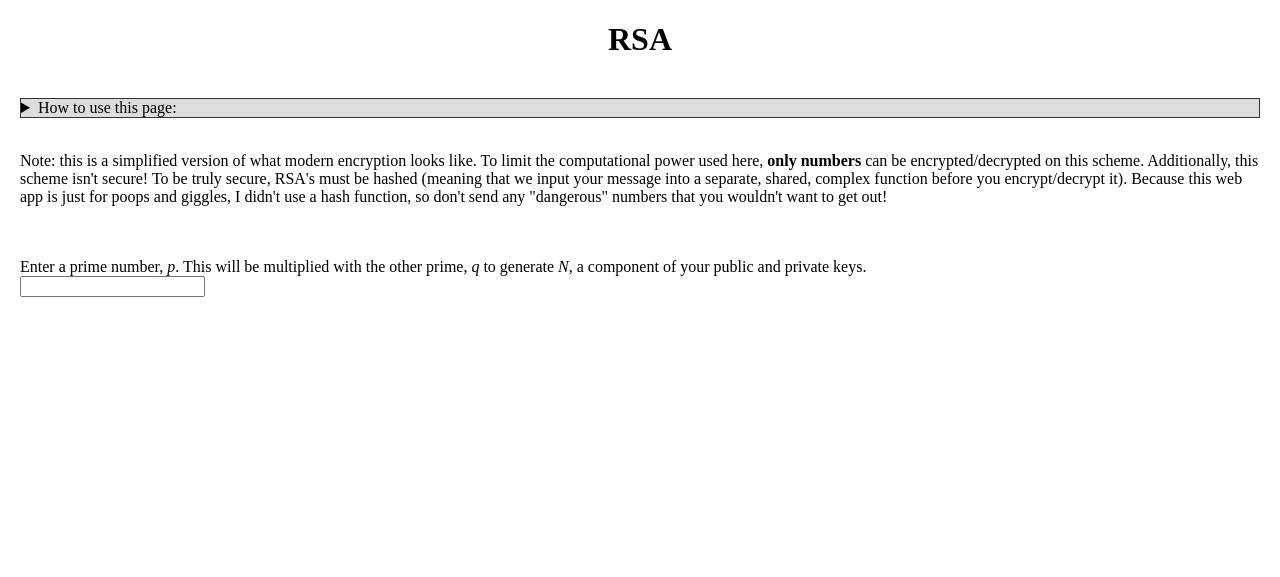
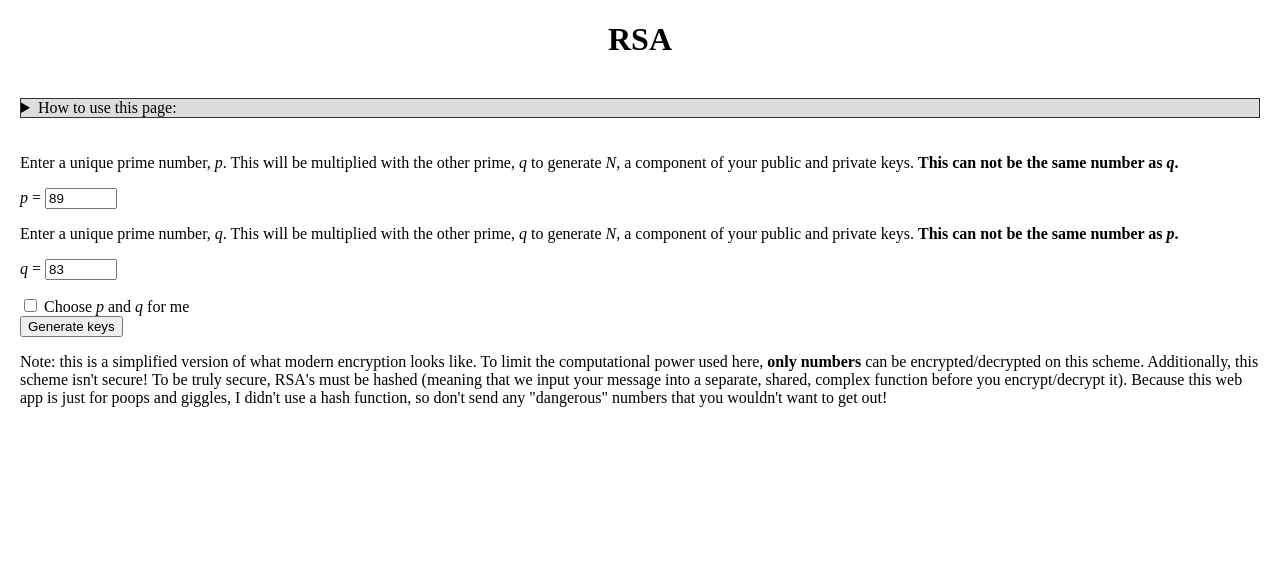
Before and after one commit to seescoto/cs406, a Flask app: page /RSA in a window 1280 px wide. Shown: the part 70-647 px from the top of the page. Run offline with Flask 3, Linux system fonts and the light colour scheme.

Commit message:
RSA page not allowing user to choose p and q

```diff
--- a/app.py
+++ b/app.py
@@ -194,7 +194,25 @@ def OFBEncDec():
 
 @app.route('/RSA')
 def RSA():
-    return render_template('RSA.html', topbar=topbar)
+    return render_template('RSA.html', topbar=topbar, keys=None, encryption=None)
+
+
+@app.route('/RSA-gen-keys')
+def RSAGenKeys():
+    p = request.form.get('p')
+    q = request.form.get('q')
+    choosePQ = request.form.get('choosePQ')
+
+    # if user asked for function to choose p and q, set to None so chosen in function
+    if choosePQ == True:
+        p = None
+        q = None
+
+    # generate keys from p/q
+    p, q, N, e, d = schemes.getKeysRSA(p=p, q=q)
+    keys = {"p": p, "q": q, "N": N, "e": e, "d": d}
+
+    return render_template('RSA.html', topbar=topbar, keys=keys, encryption=None)
 
 
 if __name__ == '__main__':
--- a/src/schemes.py
+++ b/src/schemes.py
@@ -246,7 +246,7 @@ def getKeysRSA(p=None, q=None):
         q (int, optional): prime number such that p != q. defaults to None
 
     Returns:
-        (N, e, d).
+        (p, q, N, e, d).
         N = p * q,
         e and d are multiplicative inverses so e * d % phi(N) = 1,
         e is the public inverse, d is private
@@ -267,7 +267,7 @@ def getKeysRSA(p=None, q=None):
     d = util.getCoPrime(phiN)  # private key
     e = util.getMultInverse(d, phiN)  # public key
 
-    return (N, e, d)
+    return (p, q, N, e, d)
 
 
 def RSA(m, e, N):
--- a/static/styles.css
+++ b/static/styles.css
@@ -15,12 +15,14 @@ h4 {
 .box {
 	width: 200px;
 	border: 1px solid var(--dgrey);
+	text-align: center;
 }
 
 /* rows and columns stuff */
 .container {
 	display: flex; /* Use flexbox */
 	justify-content: space-between; /* Distribute space between columns */
+	text-align: center;
 }
 
 .column {
--- a/templates/RSA.html
+++ b/templates/RSA.html
@@ -38,7 +38,123 @@
 				can send that to your partner for them to decrypt.
 			</p>
 		</details>
+
+
 		<br />
+		<form action="/RSA-gen-keys" action="POST">
+			<br />
+			<label for="p">
+				Enter a unique prime number, <i>p</i>. This will be multiplied with
+				the other prime, <i>q</i> to generate <i>N</i>, a component of your
+				public and private keys.
+				<b>This can not be the same number as <i>q</i>.</b>
+			</label>
+			<p>
+				<i>p</i> =
+				<input
+					type="number"
+					id="p"
+					name="p"
+					min="2"
+					max="1000"
+					value="89"
+				/>
+			</p>
+
+			<label for="q">
+				Enter a unique prime number, <i>q</i>. This will be multiplied with
+				the other prime, <i>q</i> to generate <i>N</i>, a component of your
+				public and private keys.
+				<b>This can not be the same number as <i>p</i>.</b>
+			</label>
+			<p>
+				<i>q</i> =
+				<input
+					type="number"
+					id="q"
+					name="q"
+					min="2"
+					max="1000"
+					value="83"
+				/>
+			</p>
+
+			<input type="checkbox" id="choosePQ" name="choosePQ" value=True />
+			<label for="choosePQ"> Choose <i>p</i> and <i>q</i> for me </label>
+			<br>
+
+			<input type="submit" value="Generate keys" />
+		</form>
+
+		<script>
+			function copyText(txt) {
+				// copy txt into clipboard
+				// put txt in format `{{ TXT }}` if you want the value of the variable not a string literal
+				navigator.clipboard.writeText(txt);
+			}
+		</script>
+
+		{% if keys %}
+			<h2>Your generated keys</h2>
+			<center>
+			<div class="container">
+				<div class="column">
+					<center>
+					<h3><i>p </i>and <i>q</i></h3>
+					<p>
+						<i>p</i> = <div class="box">
+							{{keys['p']}}
+						</div>
+						<button onclick="copyText(`{{ keys['p'] }}`)">Copy to clipboard</button>
+					</p>
+					<p>
+						<i>q</i> = <div class="box">
+							{{keys['q']}}
+						</div>
+						<button onclick="copyText(`{{ keys['q'] }}`)">Copy to clipboard</button>
+					</p>
+					</center>
+				</div>
+
+				<div class="column">
+					<center>
+					<h3>Your private key <i>(N, d)</i></h3>
+					<p>
+						<i>N</i> = <div class="box">
+							{{keys['N']}}
+						</div>
+						<button onclick="copyText(`{{ keys['N'] }}`)">Copy to clipboard</button>
+					</p>
+					<p>
+						<i>d</i> = <div class="box"> {{keys['d']}}</div>
+						<button onclick="copyText(`{{ keys['d'] }}`)">Copy to clipboard</button>
+					</p>
+					</center>
+				</div>
+
+				<div class="column">
+					<center>
+					<h3>Your public key <i>(N, e)</i></h3>
+					<p>
+						<i>N</i> = <div class="box">
+							{{keys['N']}}
+						</div>
+						<button onclick="copyText(`{{ keys['N'] }}`)">Copy to clipboard</button>
+					</p>
+					<p>
+						<i>e</i> = <div class="box">
+							{{keys['e']}}
+						</div>
+						<button onclick="copyText(`{{ keys['e'] }}`)">Copy to clipboard</button>
+					</p>
+					</center>
+				</div>
+			</div>
+			</center>
+
+		{% endif %}
+
+
 
 		<p>
 			Note: this is a simplified version of what modern encryption looks
@@ -50,18 +166,5 @@
 			is just for poops and giggles, I didn't use a hash function, so don't
 			send any "dangerous" numbers that you wouldn't want to get out!
 		</p>
-
-		<br />
-
-		<form action="POST">
-			<br />
-			<label for="p">
-				Enter a prime number, <i>p</i>. This will be multiplied with the
-				other prime, <i>q</i> to generate <i>N</i>, a component of your
-				public and private keys.
-			</label>
-			<br />
-			<input
-		</form>
 	</body>
 </html>
```
Also changed, not shown: src/util.py (+14 -11 lines).
